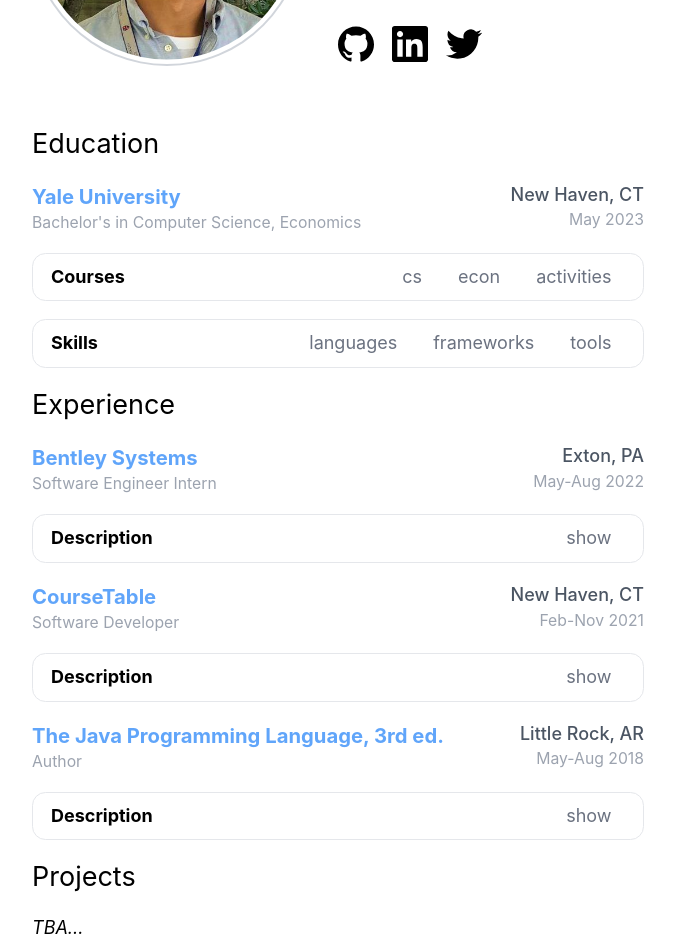
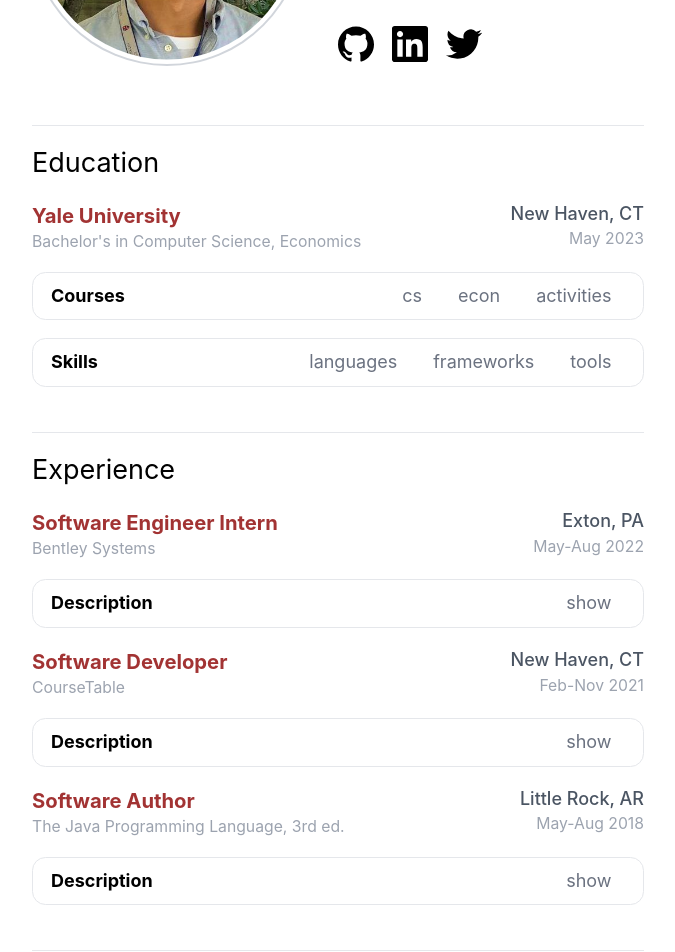
Before and after one commit to achrysaetos/leck-tang-personal, a Next.js app: page / in a window 1280 px wide. Shown: the part 260-1212 px from the top of the page, without its empty margins (302-977 px from the left). Built offline with nearby package versions, Linux system fonts and the light colour scheme.

Commit message:
Update colors

```diff
--- a/components/greeting.js
+++ b/components/greeting.js
@@ -6,14 +6,14 @@
 export default function Greeting() {
     return (
         <header className={styles.header}>
-            <div class="flex justify-center">
-              <div class="w-60 h-60 flex-1">
-                <img src="/images/profile.png" class="p-1 rounded-full ring-2 ring-gray-300 dark:ring-gray-500 w-60 h-60"/>
+            <div className="flex justify-center">
+              <div className="w-60 h-60 flex-1">
+                <img src="/images/profile.png" className="p-1 rounded-full ring-2 ring-gray-300 dark:ring-gray-500 w-60 h-60"/>
               </div>
-              <div class="px-8 py-4 flex-1">
-                <h3 class="font-sans text-4xl">{name}</h3>
-                <h4 class="pt-4 leading-snug">{aboutMe}</h4>
-                <div class="flex flex-row gap-4 pt-6">
+              <div className="px-8 py-4 flex-1">
+                <h3 className="font-sans text-4xl">{name}</h3>
+                <h4 className="pt-4 leading-snug">{aboutMe}</h4>
+                <div className="flex flex-row gap-4 pt-6">
                   <a href="https://github.com/achrysaetos">
                     <svg className="w-8 h-8 hover:fill-black" role="img" viewBox="0 0 24 24" xmlns="http://www.w3.org/2000/svg"><title>GitHub</title><path d="M12 .297c-6.63 0-12 5.373-12 12 0 5.303 3.438 9.8 8.205 11.385.6.113.82-.258.82-.577 0-.285-.01-1.04-.015-2.04-3.338.724-4.042-1.61-4.042-1.61C4.422 18.07 3.633 17.7 3.633 17.7c-1.087-.744.084-.729.084-.729 1.205.084 1.838 1.236 1.838 1.236 1.07 1.835 2.809 1.305 3.495.998.108-.776.417-1.305.76-1.605-2.665-.3-5.466-1.332-5.466-5.93 0-1.31.465-2.38 1.235-3.22-.135-.303-.54-1.523.105-3.176 0 0 1.005-.322 3.3 1.23.96-.267 1.98-.399 3-.405 1.02.006 2.04.138 3 .405 2.28-1.552 3.285-1.23 3.285-1.23.645 1.653.24 2.873.12 3.176.765.84 1.23 1.91 1.23 3.22 0 4.61-2.805 5.625-5.475 5.92.42.36.81 1.096.81 2.22 0 1.606-.015 2.896-.015 3.286 0 .315.21.69.825.57C20.565 22.092 24 17.592 24 12.297c0-6.627-5.373-12-12-12"/></svg>
                   </a>
--- a/components/layout.js
+++ b/components/layout.js
@@ -14,7 +14,8 @@
           <Resume/>
         </>
       ) : ""}
-      <main class="py-4">{children}</main>
+      <hr className="mt-10"/>
+      <main>{children}</main>
       {!home && (
         <div className={styles.backToHome}>
           <Link href="/">
--- a/components/parts/education.js
+++ b/components/parts/education.js
@@ -62,7 +62,7 @@
             <button
               className={cx(
                 "rounded px-3 text-gray-500",
-                selected[c] && " bg-green-200 text-black"
+                selected[c] && " bg-selected text-black"
               )}
               onClick={() => setSelected({ ...selected, [c]: !selected[c] })}
             >
@@ -111,7 +111,7 @@
             <button
               className={cx(
                 "rounded px-3 text-gray-500",
-                selected[c] && " bg-green-200 text-black"
+                selected[c] && " bg-selected text-black"
               )}
               onClick={() => setSelected({ ...selected, [c]: !selected[c] })}
             >
--- a/components/parts/experience.js
+++ b/components/parts/experience.js
@@ -35,7 +35,7 @@
             <button
               className={cx(
                 "rounded px-3 text-gray-500",
-                selected[c] && " bg-green-200 text-black"
+                selected[c] && " bg-selected text-black"
               )}
               onClick={() => setSelected({ ...selected, [c]: !selected[c] })}
             >
@@ -65,7 +65,7 @@
             <button
               className={cx(
                 "rounded px-3 text-gray-500",
-                selected[c] && " bg-green-200 text-black"
+                selected[c] && " bg-selected text-black"
               )}
               onClick={() => setSelected({ ...selected, [c]: !selected[c] })}
             >
@@ -95,7 +95,7 @@
             <button
               className={cx(
                 "rounded px-3 text-gray-500",
-                selected[c] && " bg-green-200 text-black"
+                selected[c] && " bg-selected text-black"
               )}
               onClick={() => setSelected({ ...selected, [c]: !selected[c] })}
             >
--- a/components/resume.js
+++ b/components/resume.js
@@ -5,10 +5,11 @@
 export default function Resume() {
   return (
     <div className="mt-10">
+      <hr className="mt-10"/>
       <h2 className={utilStyles.headingLg}>Education</h2>
       <div className="flex justify-between">
         <div>
-          <p className="text-blue-400 font-bold text-lg">Yale University</p>
+          <p className="text-important font-bold text-lg">Yale University</p>
           <p className="text-gray-400 text-sm">
             Bachelor's in Computer Science, Economics
           </p>
@@ -21,11 +22,12 @@
       <CoursePicker />
       <SkillsPicker />
 
+      <hr className="mt-10"/>
       <h2 className={utilStyles.headingLg}>Experience</h2>
       <div className="flex justify-between">
         <div>
-          <p className="text-blue-400 font-bold text-lg">Bentley Systems</p>
-          <p className="text-gray-400 text-sm">Software Engineer Intern</p>
+          <p className="text-important font-bold text-lg">Software Engineer Intern</p>
+          <p className="text-gray-400 text-sm">Bentley Systems</p>
         </div>
         <div className="text-right">
           <p className="text-gray-600 font-medium">Exton, PA</p>
@@ -35,8 +37,8 @@
       <BentleySystems />
       <div className="flex justify-between">
         <div>
-          <p className="text-blue-400 font-bold text-lg">CourseTable</p>
-          <p className="text-gray-400 text-sm">Software Developer</p>
+          <p className="text-important font-bold text-lg">Software Developer</p>
+          <p className="text-gray-400 text-sm">CourseTable</p>
         </div>
         <div className="text-right">
           <p className="text-gray-600 font-medium">New Haven, CT</p>
@@ -46,10 +48,10 @@
       <CourseTable />
       <div className="flex justify-between">
         <div>
-          <p className="text-blue-400 font-bold text-lg">
-            The Java Programming Language, 3rd ed.
+          <p className="text-important font-bold text-lg">
+            Software Author
           </p>
-          <p className="text-gray-400 text-sm">Author</p>
+          <p className="text-gray-400 text-sm">The Java Programming Language, 3rd ed.</p>
         </div>
         <div className="text-right">
           <p className="text-gray-600 font-medium">Little Rock, AR</p>
@@ -58,6 +60,7 @@
       </div>
       <Java />
 
+      <hr className="mt-10"/>
       <h2 className={utilStyles.headingLg}>Projects</h2>
       <i>TBA...</i>
     </div>
--- a/tailwind.config.js
+++ b/tailwind.config.js
@@ -4,7 +4,13 @@
     "./components/**/*.{js,ts,jsx,tsx}",
   ],
   theme: {
-    extend: {},
+    extend: {
+      colors: {
+        // https://www.color-name.com/dark-red.color
+        'important': '#A23333',
+        'selected': '#E8CCCC',
+      }
+    },
   },
   plugins: [],
 }
```
